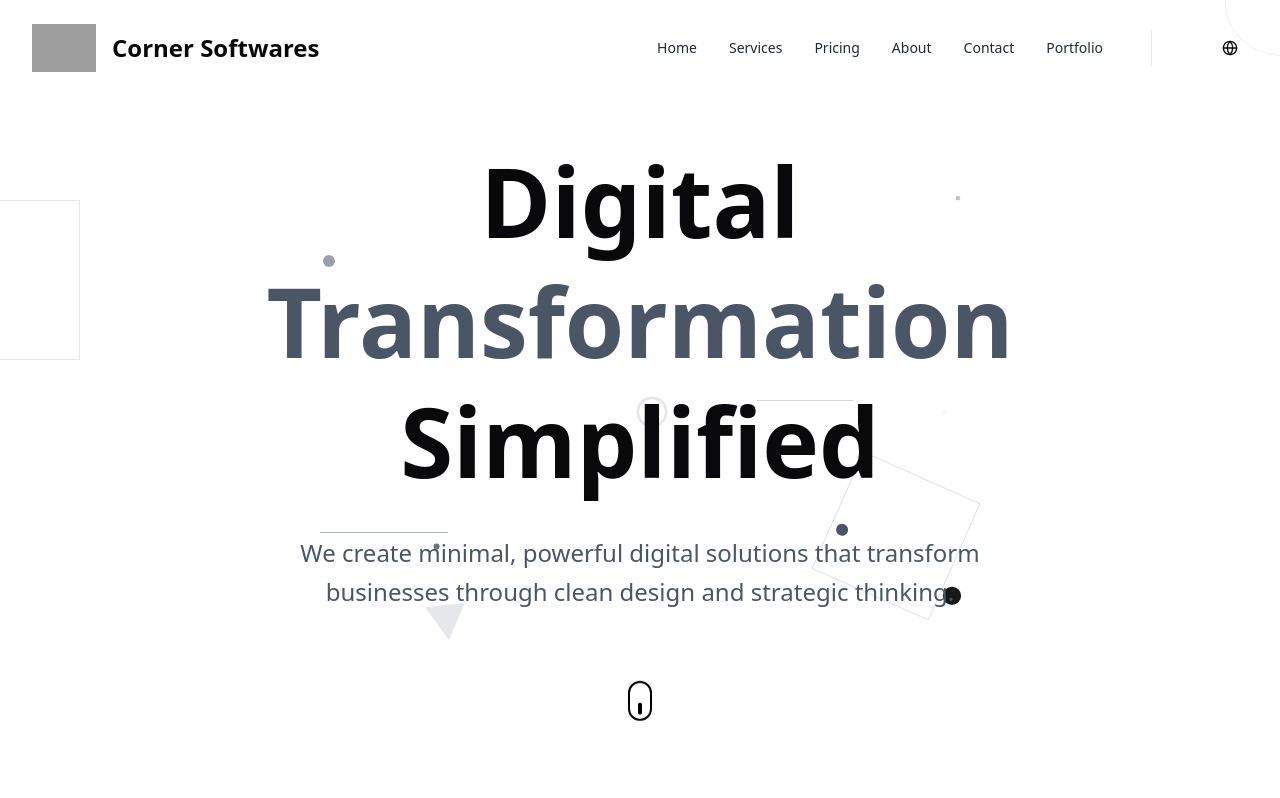
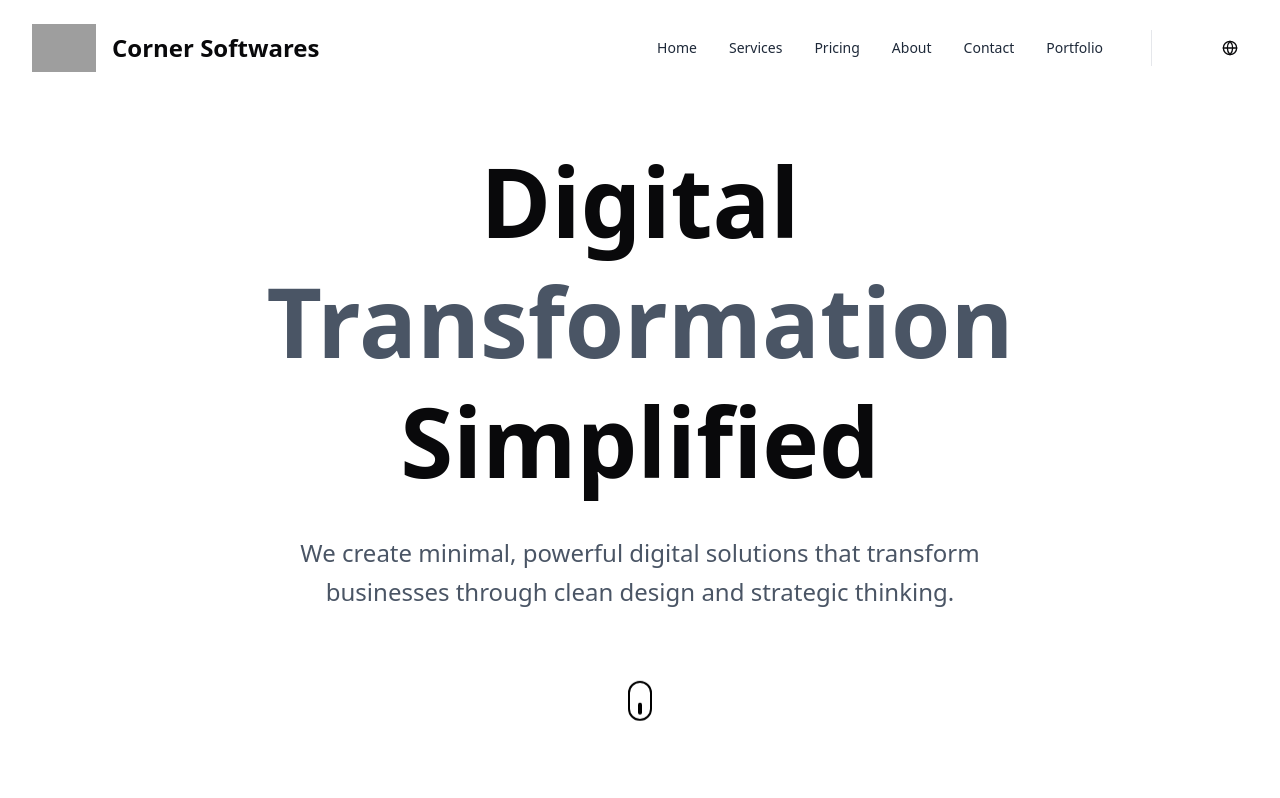
Before and after one commit to trutleEcho/corsw, a Next.js app: page / in a window 1280 px wide. Shown: the top 798 px of the page. Built offline with nearby package versions, Linux system fonts and the light colour scheme; grey boxes are pictures that could not be loaded.

Commit message:
bug fix in enhanced-calculator.tsx

```diff
--- a/src/components/pricing/enhanced-calculator.tsx
+++ b/src/components/pricing/enhanced-calculator.tsx
@@ -98,9 +98,9 @@ export default function PriceCalculator() {
     const hasAllSelections = selectedProjectType && selectedComplexity && selectedTimeline
 
     return (
-        <section id="pricing" className="relative z-10">
+        <section id="pricing" className="relative z-50">
             <GeometricShapes/>
-            <div className="container mx-auto px-6 max-w-6xl py-32">
+            <div className="container mx-auto px-6 max-w-6xl py-32 relative z-10">
                 <motion.div
                     initial={{opacity: 0, y: 20}}
                     animate={{opacity: 1, y: 0}}
--- a/src/components/ui/geometric-shapes.tsx
+++ b/src/components/ui/geometric-shapes.tsx
@@ -4,7 +4,7 @@ import { motion } from 'framer-motion';
 
 export function GeometricShapes() {
     return (
-        <div className="absolute inset-0 overflow-hidden">
+        <div className="absolute inset-0 overflow-hidden -z-10">
             {/* Large Circle */}
             <motion.div
                 className="absolute -top-40 -right-40 w-80 h-80 border border-gray-200 dark:border-gray-700 rounded-full"
```
